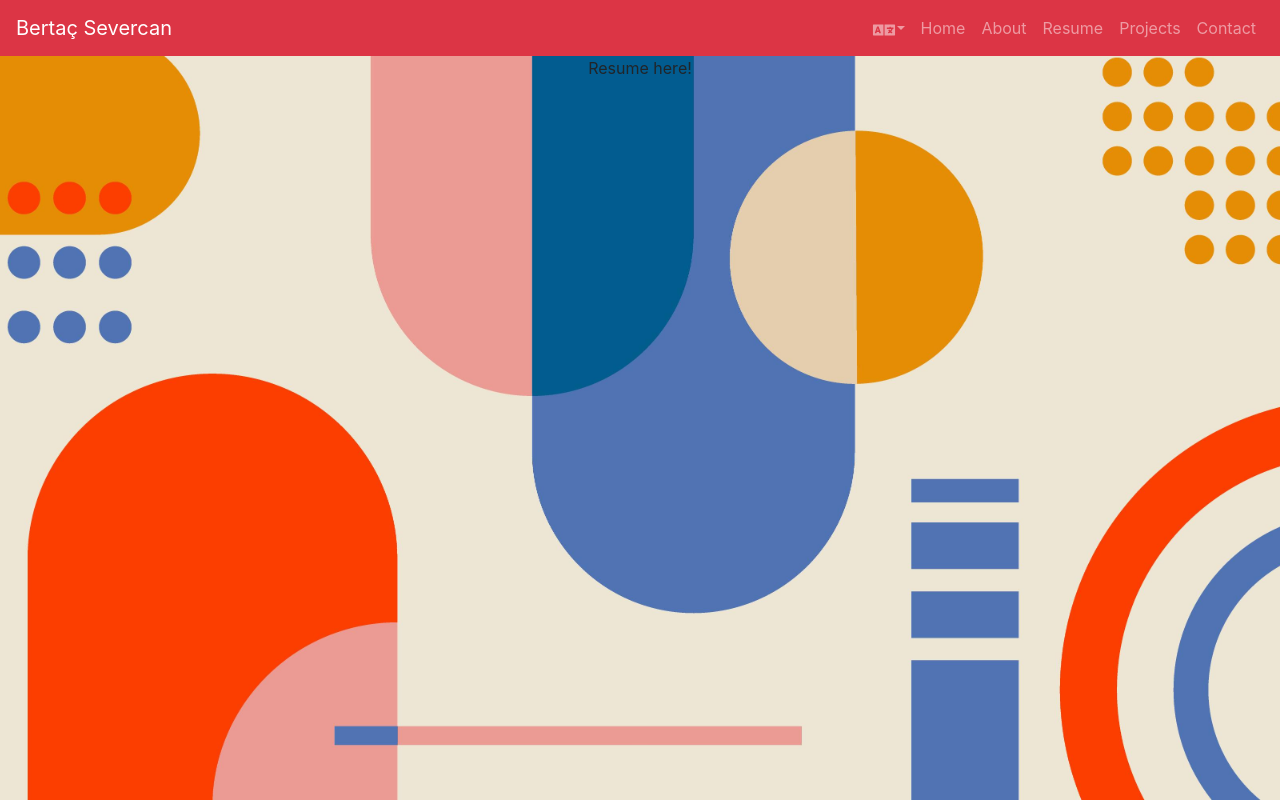
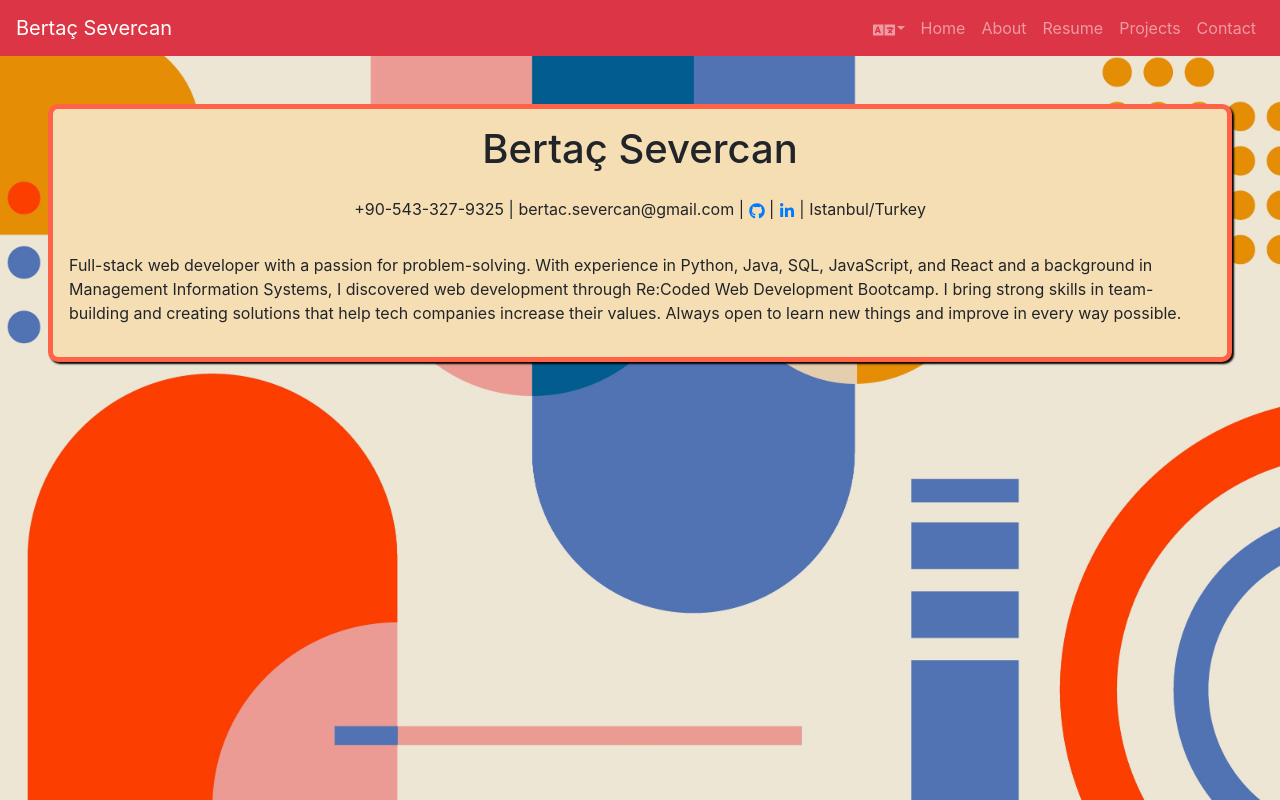
Before and after one commit to bertacsevercan/my-portfolio, a React (Create React App) app: page /resume in a window 1280 px wide. Built offline with nearby package versions, Linux system fonts and the light colour scheme.

Commit message:
add resume bio and contact

```diff
--- a/src/containers/Resume/index.jsx
+++ b/src/containers/Resume/index.jsx
@@ -1,7 +1,46 @@
 import React from "react";
+import { FaGithub, FaLinkedinIn } from "react-icons/fa";
+import "./style.css";
 
 const Resume = () => {
-  return <div>Resume here!</div>;
+  return (
+    <div className="resume">
+      <h1>Bertaç Severcan</h1>
+      <div className="contact-head">
+        <p>
+          +90-543-327-9325 | bertac.severcan@gmail.com |{" "}
+          <a
+            href="https://github.com/bertacsevercan"
+            rel="noreferrer"
+            target="_blank"
+          >
+            <FaGithub />
+          </a>{" "}
+          |
+          <a
+            rel="noreferrer"
+            target="_blank"
+            href="https://www.linkedin.com/in/bertac-severcan/"
+          >
+            {" "}
+            <FaLinkedinIn />{" "}
+          </a>{" "}
+          | Istanbul/Turkey
+        </p>
+      </div>
+      <div className="bio-summary">
+        <p>
+          Full-stack web developer with a passion for problem-solving. With
+          experience in Python, Java, SQL, JavaScript, and React and a
+          background in Management Information Systems, I discovered web
+          development through Re:Coded Web Development Bootcamp. I bring strong
+          skills in team-building and creating solutions that help tech
+          companies increase their values. Always open to learn new things and
+          improve in every way possible.
+        </p>
+      </div>
+    </div>
+  );
 };
 
 export default Resume;
--- /dev/null
+++ b/src/containers/Resume/style.css
@@ -0,0 +1,16 @@
+.resume {
+  border: tomato solid 5px;
+  background: wheat;
+  border-radius: 10px;
+  padding: 1rem;
+  box-shadow: black 2px 2px 2px;
+  margin: 3rem;
+}
+
+.contact-head {
+  padding: 1rem 3rem;
+}
+
+.bio-summary {
+  text-align: left;
+}
```
